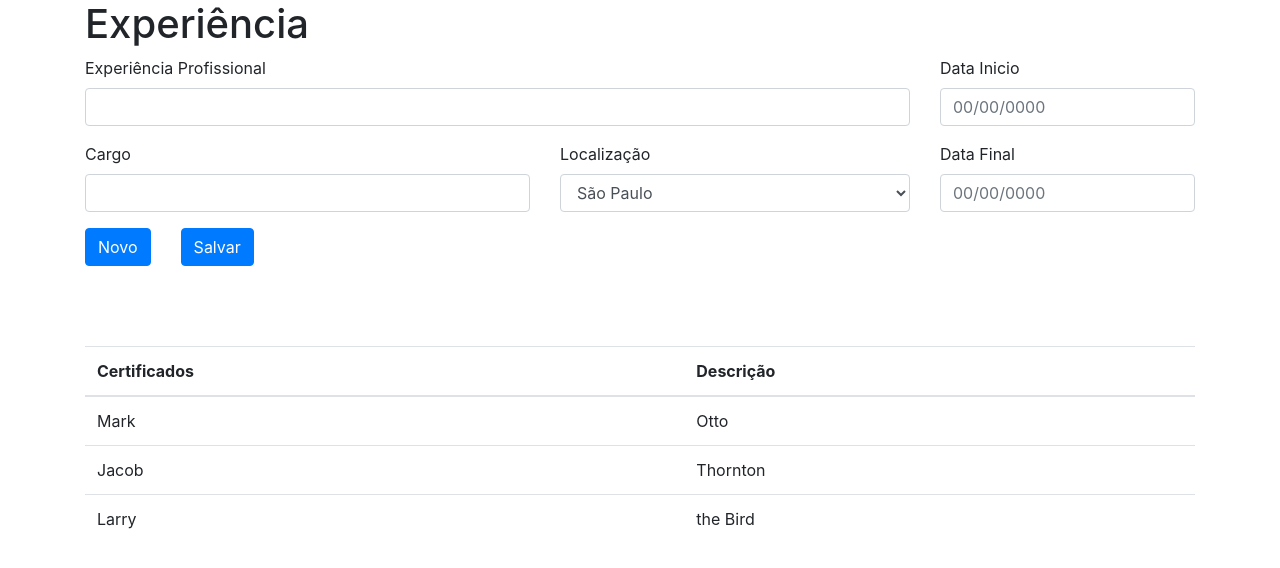
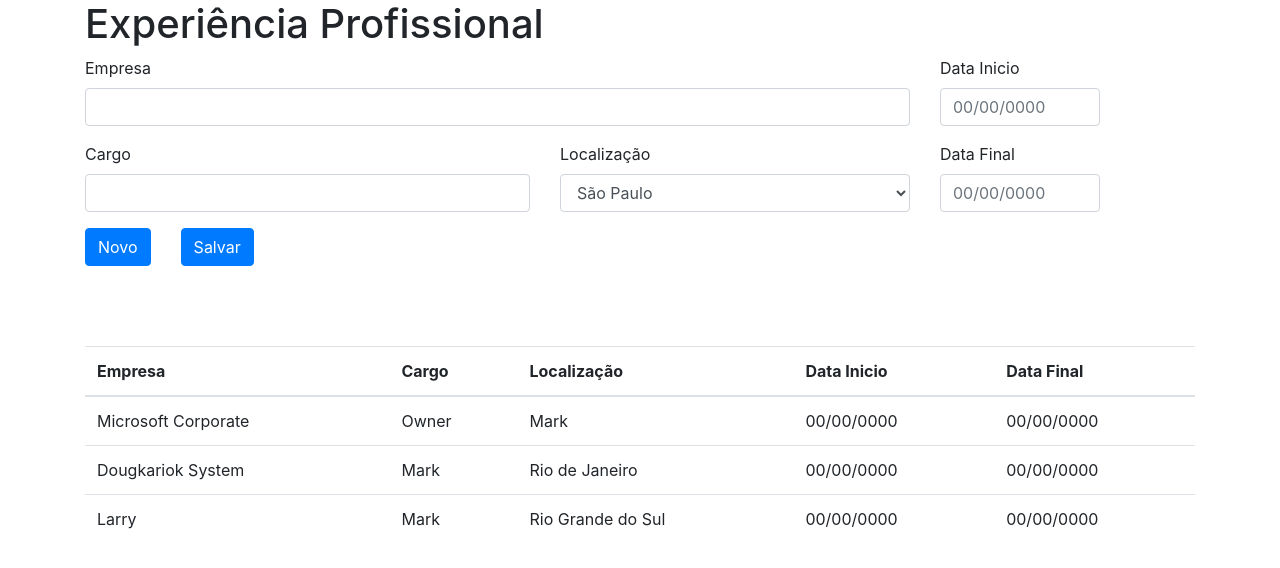
Before and after one commit to emerson-caitano/formCurriculo, a PHP site: page /experiencia.php in a window 1280 px wide. Shown: the part 56-624 px from the top of the page. Run offline with PHP 8.4, Linux system fonts and the light colour scheme.

Commit message:
desenvolvendo layout pag experiencia

```diff
--- a/src/experiencia.php
+++ b/src/experiencia.php
@@ -1,14 +1,14 @@
 <?php require_once("cabecalho/index.php"); ?>
 
 <div class="container"> <!-- empresa, cargo, dataInicial, dataFinal, localizacao, funcoes -->
-    <h1>Experiência</h1>
+    <h1>Experiência Profissional</h1>
     <form>
     <div class="row">
         <div class="form-group col-md-9">
-            <label for="empresa">Experiência Profissional</label>
+            <label for="empresa">Empresa</label>
             <input type="text" class="form-control" id="empresa">
         </div>
-        <div class="form-group col-md-3">
+        <div class="form-group col-md-2">
             <label for="dataInicial">Data Inicio</label>
             <input type="text" class="form-control" id="dataInicial" placeholder="00/00/0000">
         </div>
@@ -28,7 +28,7 @@
                 <option>Recife</option>
             </select>
         </div>
-        <div class="form-group col-md-3">
+        <div class="form-group col-md-2">
             <label for="dataFinal">Data Final</label>
             <input type="text" class="form-control" id="dataFinal" placeholder="00/00/0000">
         </div>
@@ -49,22 +49,34 @@
 <table class="table">
     <thead>
         <tr>
-        <th scope="col">Certificados</th>
-        <th scope="col">Descrição</th>
+        <th scope="col">Empresa</th>
+        <th scope="col">Cargo</th>
+        <th scope="col">Localização</th>
+        <th scope="col">Data Inicio</th>
+        <th scope="col">Data Final</th>
         </tr>
     </thead>
     <tbody>
     <tr>
+        <td>Microsoft Corporate</td>
+        <td>Owner</td>
         <td>Mark</td>
-        <td>Otto</td>
+        <td>00/00/0000</td>
+        <td>00/00/0000</td>
     </tr>
     <tr>
-        <td>Jacob</td>
-        <td>Thornton</td>
+        <td>Dougkariok System </td>
+        <td>Mark</td>
+        <td>Rio de Janeiro</td>
+        <td>00/00/0000</td>
+        <td>00/00/0000</td>
     </tr>
     <tr>
         <td>Larry</td>
-        <td>the Bird</td>
+        <td>Mark</td>
+        <td>Rio Grande do Sul</td>
+        <td>00/00/0000</td>
+        <td>00/00/0000</td>
     </tr>
   </tbody>
 </table>
```
